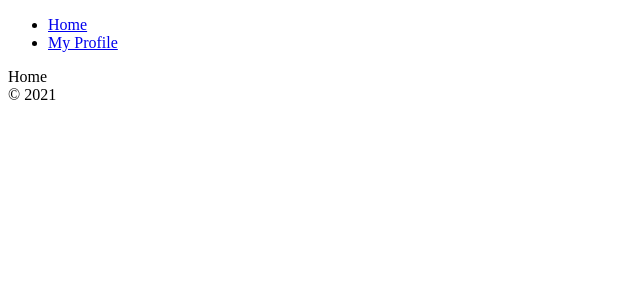
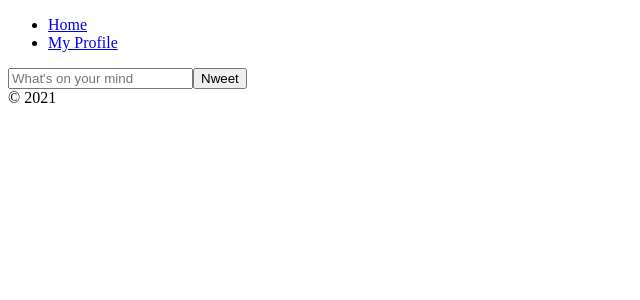
Before and after one commit to wdudtlrw78/nwitter, a React (Create React App) app in the folder nwitter/: page /#/ in a window 1280 px wide. Shown: the top 300 px of the page, without its empty margins (0-640 px from the left). Built offline with nearby package versions, Linux system fonts and the light colour scheme; no server answers; sample sign-in values are in the browser's storage.

Commit message:
Updated Form and Database Setup

```diff
--- a/nwitter/src/fbase.js
+++ b/nwitter/src/fbase.js
@@ -1,5 +1,6 @@
 import firebase from 'firebase/app';
 import 'firebase/auth';
+import 'firebase/database';
 
 const firebaseConfig = {
   apiKey: process.env.REACT_APP_API_KEY,
--- a/nwitter/src/routes/Home.js
+++ b/nwitter/src/routes/Home.js
@@ -1,5 +1,24 @@
-import React from 'react';
+import React, { useState } from 'react';
 
-const Home = () => <span>Home</span>;
+const Home = () => {
+  const [nweet, setNweet] = useState('');
+  const onSubmit = (e) => {
+    e.preventDefault();
+  };
+  const onChange = (e) => {
+    const {
+      target: { value },
+    } = e;
+    setNweet(value);
+  };
+  return (
+    <div>
+      <form onSubmit={onSubmit}>
+        <input value={nweet} onChange={onChange} type="text" placeholder="What's on your mind" maxLength={120} />
+        <input type="submit" value="Nweet" />
+      </form>
+    </div>
+  );
+};
 
 export default Home;
```
